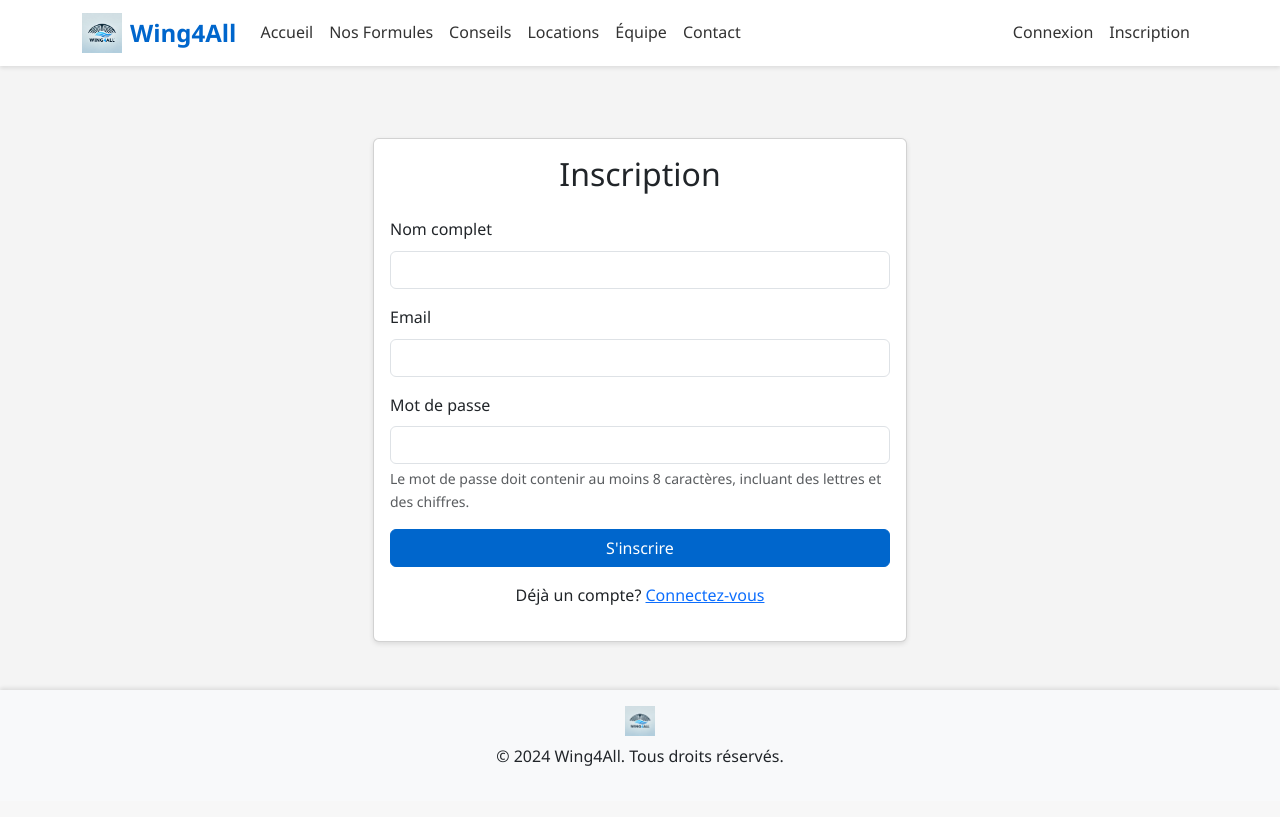
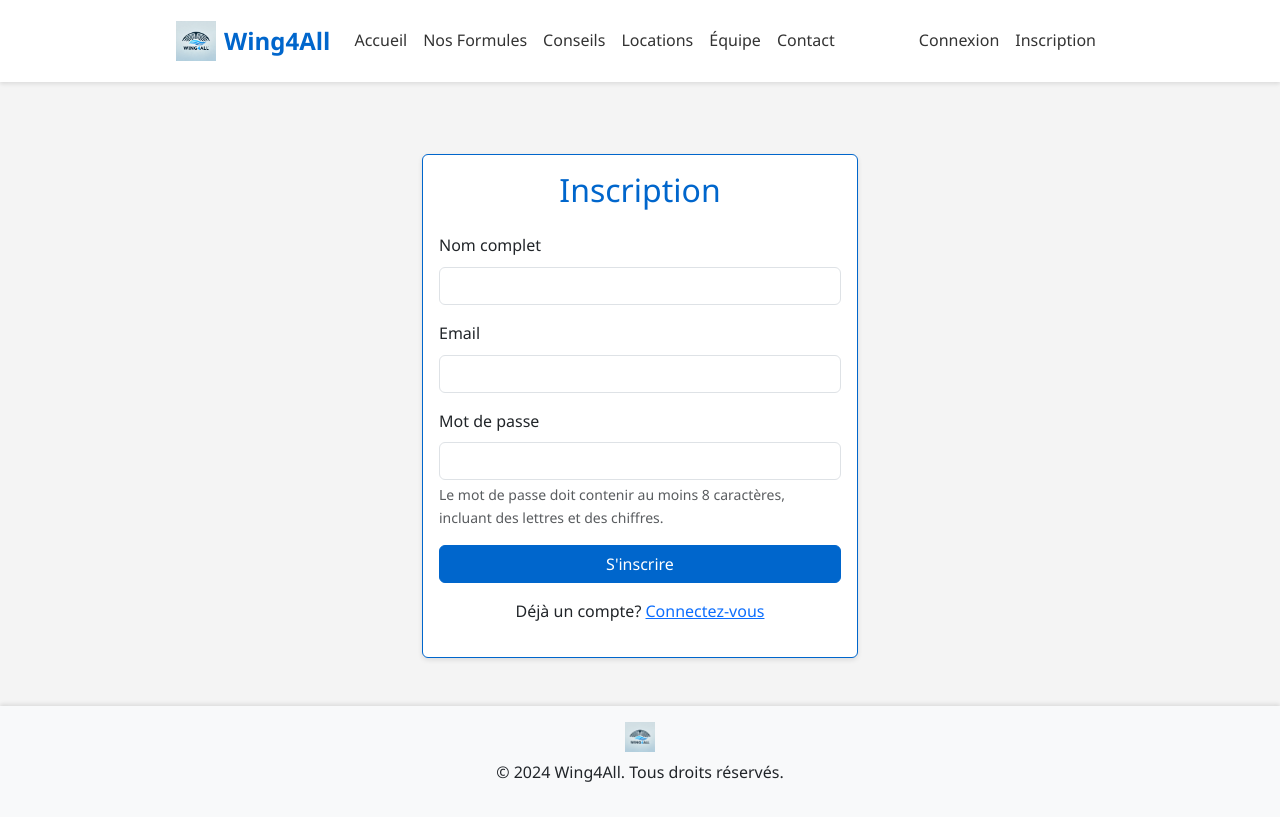
Before and after one commit to hippolyte456/wingfoil_rental, a Flask app: page /register in a window 1280 px wide. Before the commit the page ends 766 px from the top, so only its background shows below. Run offline with Flask 3, Linux system fonts and the light colour scheme.

Commit message:
display modiffication

```diff
--- a/wingfoil_rental/app/static/css/style.css
+++ b/wingfoil_rental/app/static/css/style.css
@@ -2,7 +2,7 @@
 :root {
     --primary-color: #0066cc;
     --secondary-color: #f8f9fa;
-    --accent-color: #ffd700;
+    --accent-color: #0056b3;
 }
 
 /* General Styles */
@@ -14,8 +14,10 @@ body {
 
 /* Navigation */
 .navbar {
+    width: 100%;
     box-shadow: 0 2px 4px rgba(0,0,0,0.1);
     background-color: white !important;
+    padding: 1rem 1rem;
 }
 
 .navbar-brand {
@@ -44,10 +46,15 @@ body {
 .card {
     transition: transform 0.2s;
     box-shadow: 0 2px 5px rgba(0,0,0,0.1);
+    border: 1px solid var(--primary-color);
 }
 
 .card:hover {
     transform: translateY(-5px);
+}
+
+.card-title {
+    color: var(--primary-color);
 }
 
 .card-img-top {
@@ -67,8 +74,8 @@ body {
 }
 
 .btn-primary:hover {
-    background-color: #0056b3;
-    border-color: #0056b3;
+    background-color: var(--accent-color);
+    border-color: var(--accent-color);
 }
 
 /* Forms */
@@ -126,6 +133,7 @@ footer {
     color: white;
 }
 
+/* Hero Section */
 .hero-section {
     background-image: linear-gradient(rgba(0, 0, 0, 0.3), rgba(0, 0, 0, 0.3)),
                     url("../img/base/intro.png");
@@ -133,7 +141,7 @@ footer {
     background-repeat: no-repeat;
     background-size: cover;
     color: white;
-    padding: 100px 0;
+    padding: 150px 0;
     margin-bottom: 2rem;
 }
 
@@ -153,6 +161,14 @@ footer {
     border-radius: 50px;
 }
 
+.resource-card {
+    transition: transform 0.2s;
+    background-color: #f8f9fa;
+}
+.resource-card:hover {
+    transform: translateY(-5px);
+}
+
 .value-item {
     margin-bottom: 1rem;
 }
@@ -161,3 +177,16 @@ footer {
     color: #ffc107;
     margin-right: 0.5rem;
 }
+
+/* Centering Content */
+.container {
+    max-width: 960px;
+    margin: 0 auto;
+    padding: 0 1rem;
+}
+
+/* Specific Pages */
+.auth-container {
+    max-width: 600px;
+    margin: 0 auto;
+}
```
